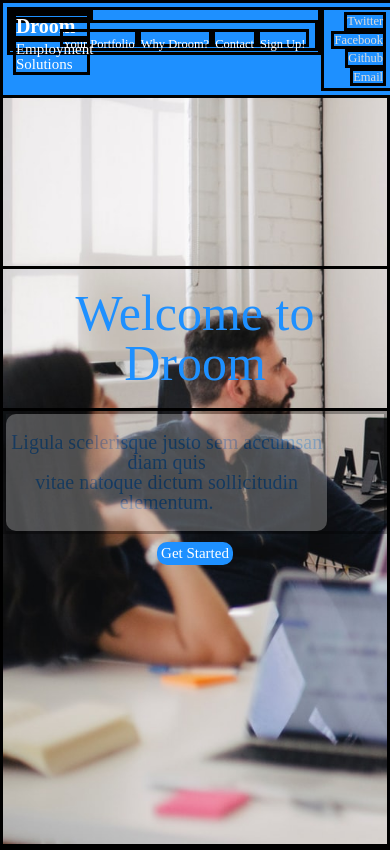
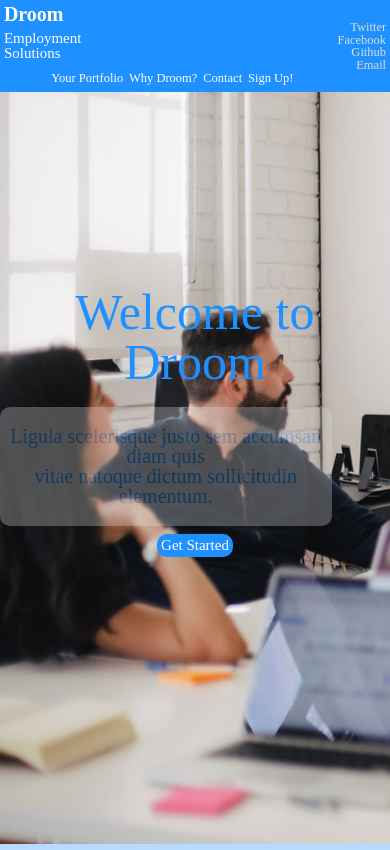
Before and after one commit to Build-week-Droom-4/Marketing-page-Taylor, a plain HTML site: page index.html in a window 390 px wide. Drawn offline with Linux system fonts and the light colour scheme.

Commit message:
improved breakpoint functionality

```diff
--- a/less/main.less
+++ b/less/main.less
@@ -21,7 +21,6 @@ body {
     width: 85%;
     height: 100%;
     background-size: cover;
-    border: solid black;
 
     #top {
       display: flex;
@@ -31,18 +30,15 @@ body {
       width: 100%;
       height: 100%;
       text-align: center;
-      border: solid black;
 
       h1 {
         width: 100%;
         padding: 5% 0;
         color: dodgerblue;
-        border: solid black;
       }
 
       .transbox {
         opacity: 0.3;
-        border: solid black;
 
         p {
           width: 85%;
--- a/less/nav.less
+++ b/less/nav.less
@@ -9,7 +9,6 @@
   text-align: right;
   width: 15%;
   padding: 2% 1%;
-  border: solid black;
 
   @media (max-width: 500px) {
     flex-direction: row;
@@ -22,9 +21,9 @@
     @media (max-width: 500px) {
       flex-direction: row;
       align-items: flex-start;
-      width: 80%;
+      width: 75%;
+      height: 100%;
     }
-    border: solid black;
     height: 50%;
 
     #logo {
@@ -36,32 +35,37 @@
       }
 
       padding: 2%;
-      border: solid black;
 
       h1 {
         @media (max-width: 500px) {
+          text-align: left;
+        }
+
+        @media (max-width: 800px) {
           font-size: 2rem;
-          text-align: left;
         }
 
         color: #fff;
         font-weight: 600;
         font-size: 3rem;
         line-height: 1em;
-        border: solid black;
       }
 
       p {
         @media (max-width: 500px) {
-          font-size: 1.5rem;
           text-align: left;
           align-content: flex-start;
+          padding-top: 10%;
+        }
+
+        @media (max-width: 800px) {
+          font-size: 1.5rem;
+          margin-bottom: 20%;
         }
 
         position: relative;
         display: block;
         color: #fff;
-        border: solid black;
       }
 
       i {
@@ -70,7 +74,6 @@
         }
 
         font-size: 2.5rem;
-        border: solid black;
       }
     }
 
@@ -78,8 +81,10 @@
       @media (max-width: 500px) {
         flex-direction: row;
         justify-content: flex-end;
+        align-items: flex-end;
         margin: 0;
-        font-size: 1.25rem;
+        padding: 0;
+        height: 85%;
       }
 
       display: flex;
@@ -88,17 +93,16 @@
       height: 30%;
       margin-top: 10%;
       padding: 2%;
-      border: solid black;
 
       a {
-        @media (max-width: 500px) {
+        @media (max-width: 800px) {
           font-size: 1.25rem;
+          padding: 0 1%;
         }
 
         color: #fff;
         text-decoration: none;
         padding: 2% 0;
-        border: solid black;
       }
     }
   }
@@ -109,7 +113,6 @@
       justify-content: center;
       padding: 2%;
     }
-    border: solid black;
 
     display: flex;
     flex-direction: column;
@@ -125,11 +128,10 @@
 
       color: gainsboro;
       text-decoration: none;
-      border: solid black;
-    }
 
-    a:hover {
-      color: #fff;
+      a:hover {
+        color: #fff;
+      }
     }
   }
 }
```
Also changed, not shown: css/index.css.
